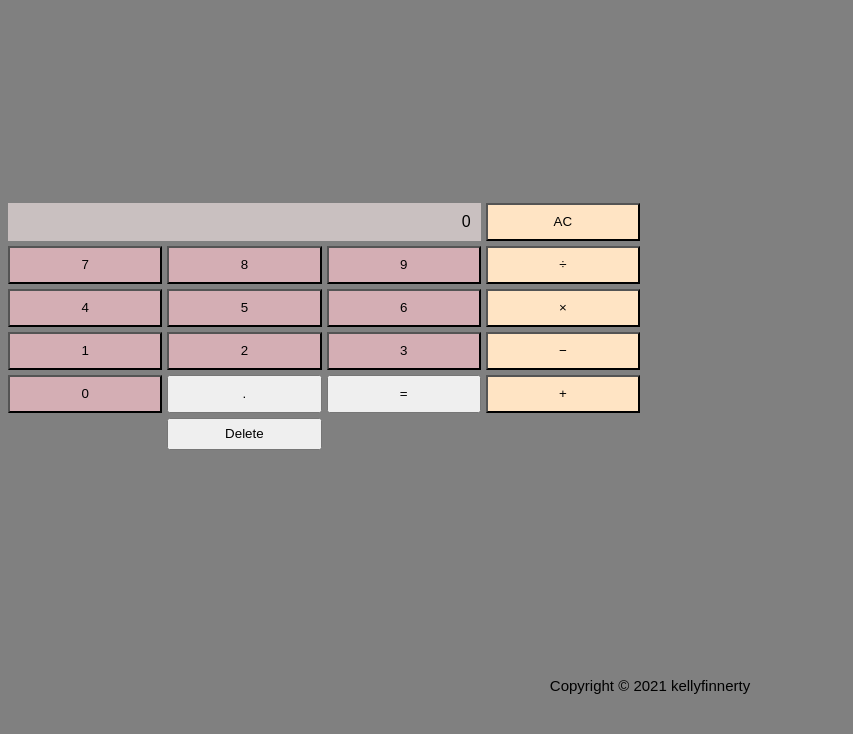
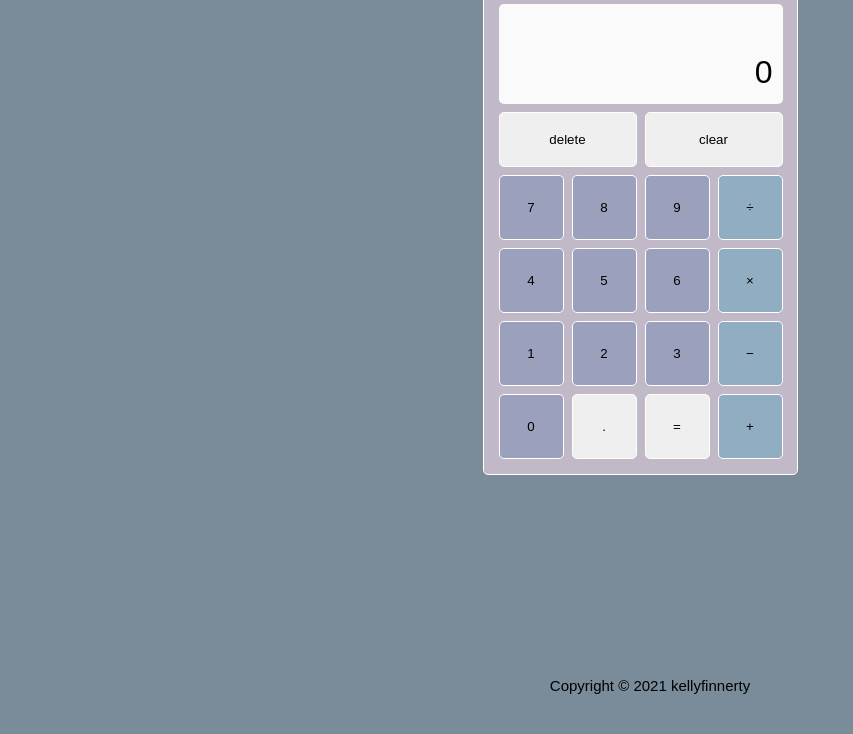
Before and after one commit to kellyfinnerty/calculator, a plain HTML site: page index.html in a window 1280 px wide. Shown: the part 81-815 px from the top of the page, without its empty margins (0-853 px from the left). Drawn offline with Linux system fonts and the light colour scheme.

Commit message:
centered calculator and added color/other styling elements

```diff
--- a/index.html
+++ b/index.html
@@ -5,13 +5,18 @@
     </head>
     <body class="body">
         <header>
-            <h1>Calculator</h1>
+
         </header>
 
         <main class="main">
             <div id="calc-container">
-                <div class="user-output">0</div>
-                <button id="clear" class="last-col">AC</button>
+                <div class="user-output">
+                    <p class="small-output output"></p>
+                    <div class="large-output output">0</div>
+                </div>
+
+                <button id="delete" class="">delete</button>
+                <button id="clear" class="">clear</button>
 
                 <button class="num-key ">7</button>
                 <button class="num-key ">8</button>
@@ -32,8 +37,8 @@
                 <button id="decimal" class="">.</button>
                 <button id="equal" class="">=</button>
                 <button class="last-col operator">+</button>
-                <p class="small-display"></p>
-                <button id="delete" class="">Delete</button>
+
+
             </div>
         </main>
 
--- a/style.css
+++ b/style.css
@@ -1,8 +1,20 @@
+:root {
+    --color-output: rgb(250, 250, 250);
+    --color-num-key: #9ba0bc;
+    --color-op-key: #91adc2;
+    --color-del-key: #000;
+    --color-clear-key: #000;
+    --color-background: rgb(122, 139, 153);
+    --color-calc-bkgd: #c1b8c8;
+    --color-text: #000;
+    --color-border: white;
+}
+
 .body{
     display: grid;
     grid-template-rows: 1fr 8fr 1fr;
     font-family: arial;
-    background-color: grey;
+    background-color: var(--color-background);
 }
 
 h1{
@@ -10,34 +22,78 @@ h1{
 }
 
 .main{
-    align-content: center;
+    display: grid;
+    justify-content: center;
+    border-radius: 5px;
+}
+
+button{
+    border-width: 0.000000001px;
+    border-style: solid;
+    border-radius: 5px;
+    border-color: white;
 }
 
 #calc-container{
     display: grid;
-    grid-gap: 5px;
-    grid-template-columns: repeat(4, 1fr);
-    grid-template-rows: repeat(5, 1fr);
+    grid-gap: 8px;
+    grid-template-columns: repeat(4, 65px);
+    grid-template-rows: 100px 55px repeat(4, 65px);
 
-    width: 50%;
+    width: 283px; /* 275 X 440*/
+    height: 455px;
+
+    padding: 15px;
+
+    border: solid 1px var(--color-border);
+    border-radius: 5px;
+
+    background-color:var(--color-calc-bkgd);
+}
+
+
+
+.user-output{
+    grid-column-start: 1;
+    grid-column-end: 5;
+    text-align: right;
+    padding: 10px;
+    background-color: var(--color-output);
+
+    display: grid;
+    grid-template-rows: 30px 60px;
+
+    border-radius: 5px;
+}
+
+.small-output{
 
 }
 
-.user-output{
-    grid-column-start: 1;
-    grid-column-end: 4;
-    text-align: right;
-    padding: 10px;
-    background-color: rgb(201, 192, 192);
+.large-output{
+    padding-top: 10px;
+    font-size: 32px;
 }
 
+
+
 .num-key{
-    background-color: rgba(236, 187, 195, 0.781);
+    background-color: var(--color-num-key);
 }
 
 .last-col{
-    background-color: bisque;
+    background-color: var(--color-op-key);
     grid-column-start: 4;
+}
+
+#delete{
+    grid-column-start: 1;
+    grid-column-end: 3;
+}
+
+#clear{
+    grid-column-start: 3;
+    grid-column-end: 5;
 }
 
 .footer {
```
